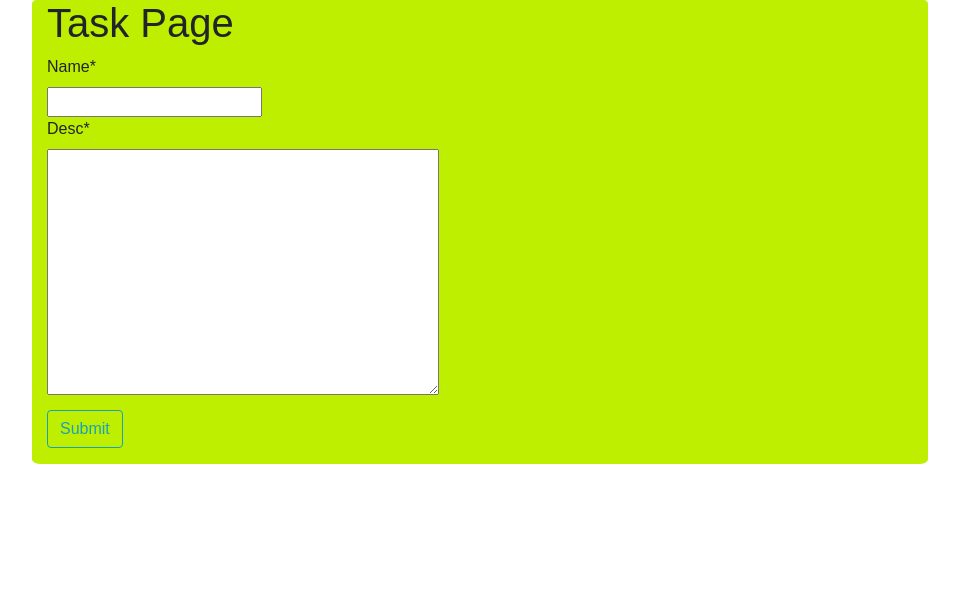
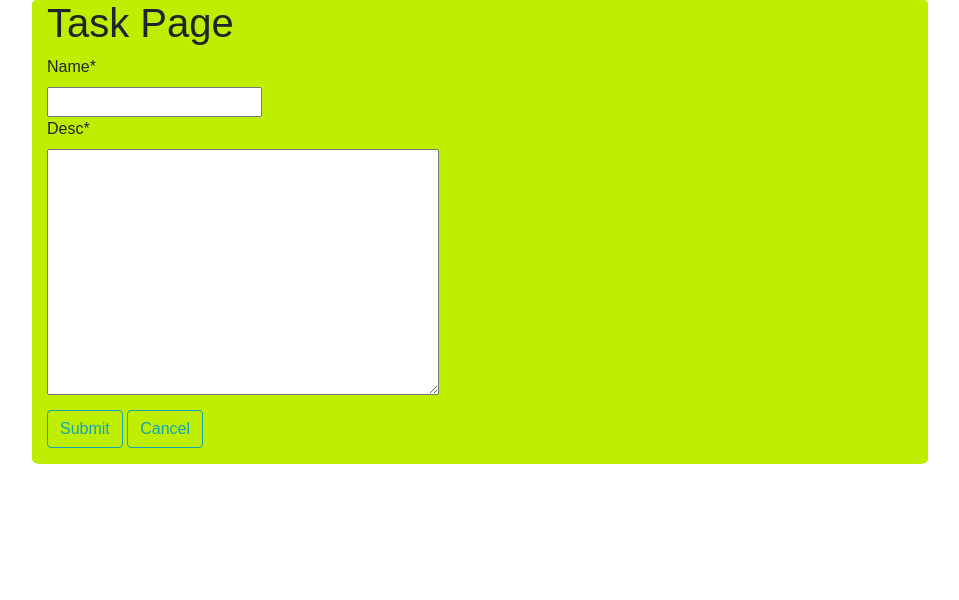
Before and after one commit to msg8925/django_todo_app, a Django app: page /task/new/ in a window 1280 px wide. Shown: the part 137-737 px from the top of the page, without its empty margins (160-1119 px from the left). Run offline with Django 4.2, Linux system fonts and the light colour scheme; a user stored in the database is signed in; some libraries are stand-ins or nearby versions; some web fonts are replaced.

Commit message:
Cancel button  added to update form

```diff
--- a/todoapp/todo/templates/todo/task_confirm_delete.html
+++ b/todoapp/todo/templates/todo/task_confirm_delete.html
@@ -4,7 +4,7 @@
 
     <h1>Delete Task</h1>
 
-    <form method="POST">
+    <form class="pb-3" method="POST">
         {% csrf_token %}
 
         <div class="mt-2 mb-2">
--- a/todoapp/todo/templates/todo/task_form.html
+++ b/todoapp/todo/templates/todo/task_form.html
@@ -5,15 +5,16 @@
 
     <h1>Task Page</h1>
 
-        <form method="POST">
+        <form class="pb-3" method="POST">
             {% csrf_token %}
 
             <div>
                 {{ form|crispy }}
             </div>
 
-            <div class="mt-2 mb-2">
-                <button class="btn btn-outline-info mb-3" type="submit">Submit</button>
+            <div class="mt-2">
+                <button class="btn btn-outline-info" type="submit">Submit</button>
+                <a class="btn btn-outline-info" href="{% url 'todo-home' %}">Cancel</a>
             </div>
         </form>
 
--- a/todoapp/todo/views.py
+++ b/todoapp/todo/views.py
@@ -4,6 +4,7 @@ from .models import Task
 from django.contrib.auth.mixins import LoginRequiredMixin, UserPassesTestMixin
 from django.views.generic import ListView, DetailView ,CreateView, UpdateView, DeleteView
 from .filters import TodoFilter
+from django.urls import reverse_lazy
 # from django.contrib.auth.models import User
 
 # Create your views here.
@@ -79,6 +80,7 @@ class TaskDetailView(LoginRequiredMixin, DetailView):
 class TaskCreateView(LoginRequiredMixin, CreateView):
     model = Task
     fields = ['name', 'desc']
+    success_url = reverse_lazy('todo-home')
 
     # I don't understand this
     def form_valid(self, form):
```
Also changed, not shown: todoapp/db.sqlite3.
